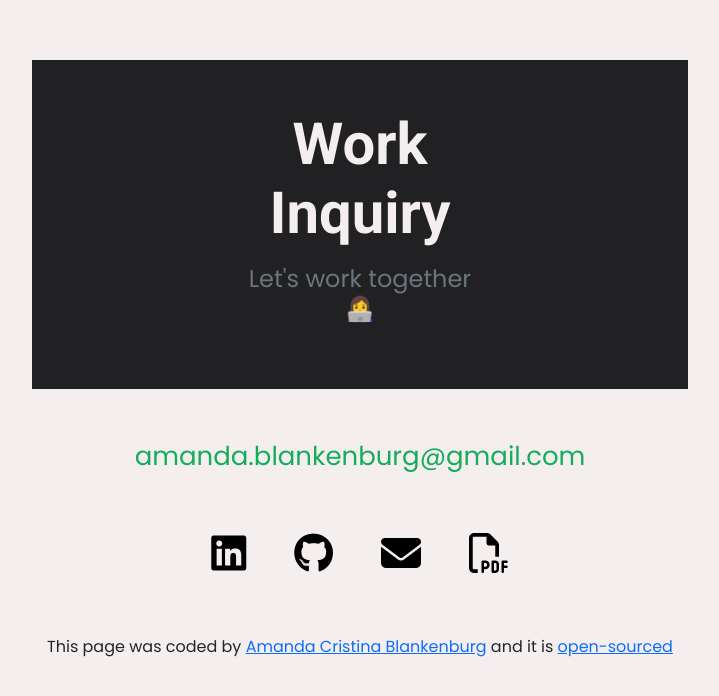
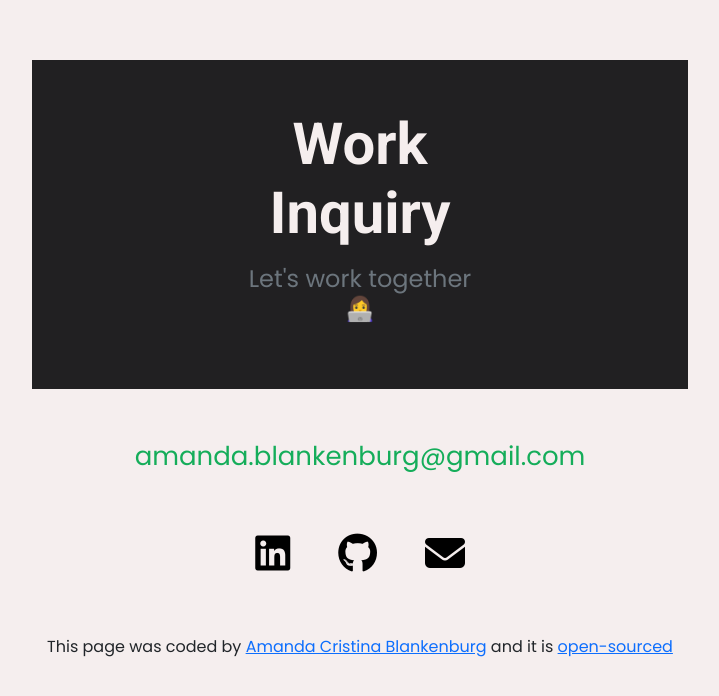
Before and after one commit to amandablank/SC-next-portfolio-v3, a website: page index.html in a window 1280 px wide. Shown: the part 7188-7884 px from the top of the page, without its empty margins (280-999 px from the left). Drawn offline with nearby package versions, Linux system fonts and the light colour scheme.

Commit message:
fix(link): removes outdated resume

```diff
--- a/index.html
+++ b/index.html
@@ -371,12 +371,6 @@
           <a href="mailto:amanda.blankenburg@gmail.com">
             <i class="fa-solid fa-envelope"></i>
           </a>
-          <a
-            href="https://drive.google.com/file/d/1OsjpvnpgL5spmT9To4d0W2prMdjHtybC/view?usp=share_link"
-            target="_blank"
-          >
-            <i class="fa-regular fa-file-pdf"></i>
-          </a>
         </div>
       </footer>
       <p class="text-center mt-5 mb-5">
```
